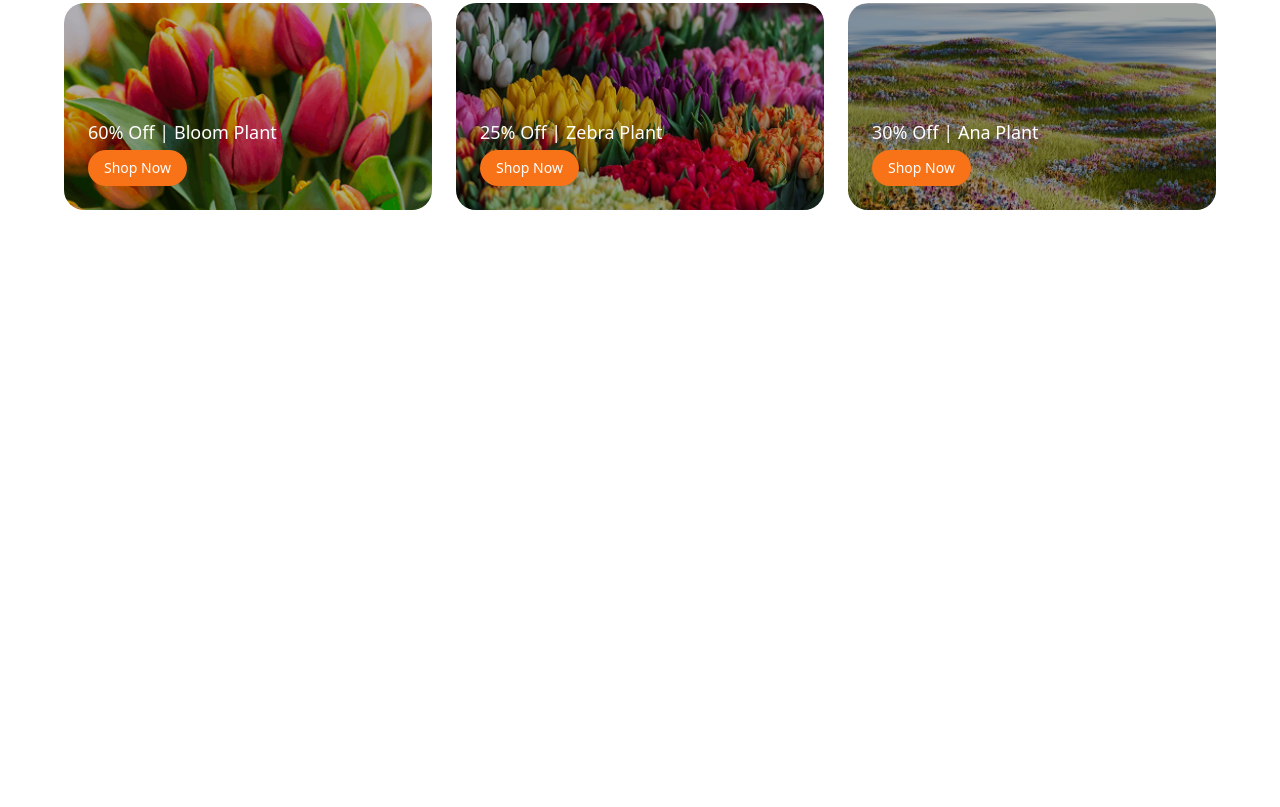
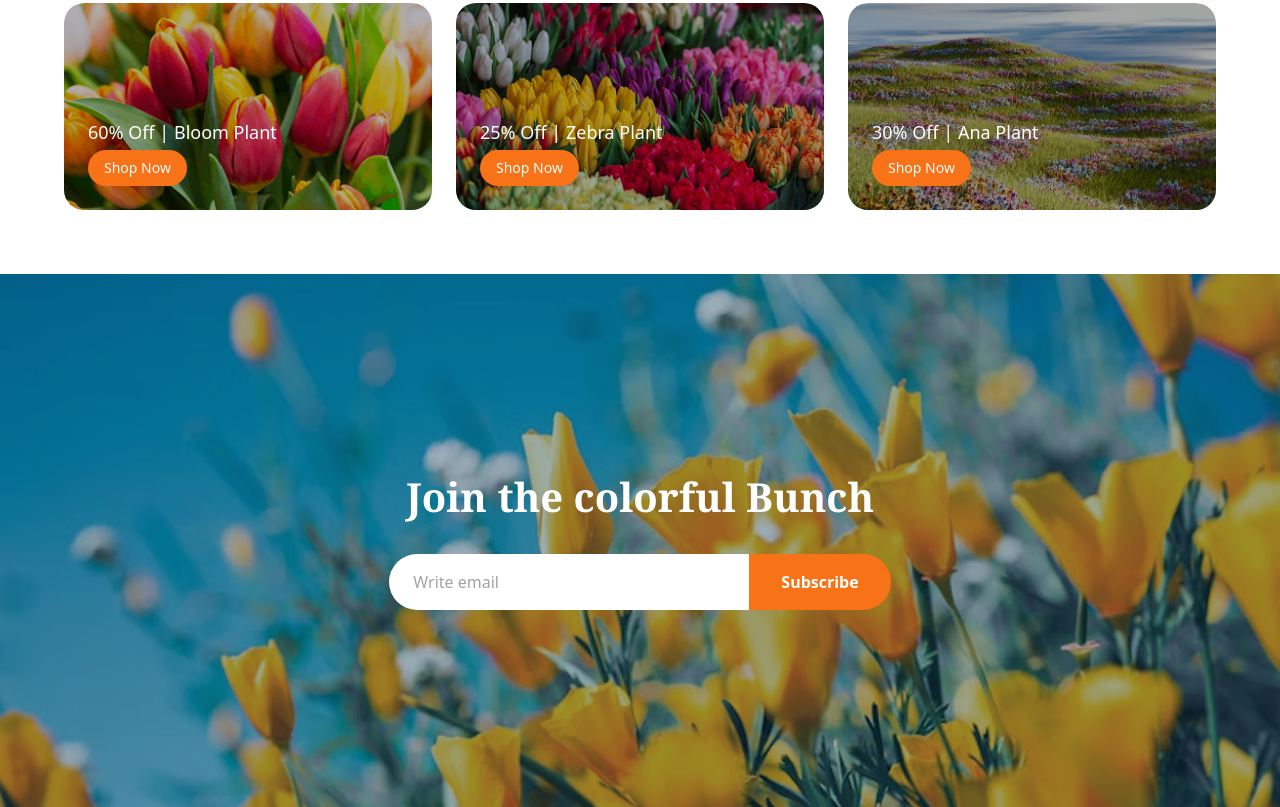
Before and after one commit to RizwanAb94/2nd-Assignment, a plain HTML site: page index.html in a window 1280 px wide. Shown: the part 2498-3305 px from the top of the page. Before the commit the page ends 2772 px from the top, so only its background shows below. Drawn offline with nearby package versions, Linux system fonts and the light colour scheme.

Commit message:
added join section

```diff
--- a/index.html
+++ b/index.html
@@ -188,6 +188,27 @@
     </div>
   </div>
 </section>
+   <!-- Join Section -->
+<section class="w-full h-[533px] bg-cover bg-center flex items-center justify-center px-4 sm:px-6" style="background-image: url('./images/news-letter-bg.png');">
+  <div class="text-center max-w-[640px] w-full">
+    <h2 class="text-white text-[40px] leading-[50px] font-semibold mb-8 font-serif">
+      Join the colorful Bunch
+    </h2>
+    <form class="flex flex-col sm:flex-row items-center justify-center gap-4 sm:gap-0">
+      <input
+        type="email"
+        placeholder="Write email"
+        class="h-[56px] w-full sm:max-w-[360px] px-6 text-[16px] placeholder-[#A3A3A3] text-[#111] border-none rounded-full sm:rounded-l-full sm:rounded-r-none outline-none"
+      />
+      <button
+        type="submit"
+        class="h-[56px] px-8 text-[16px] font-semibold text-white bg-[#F87217] hover:bg-[#e7630a] rounded-full sm:rounded-r-full sm:rounded-l-none transition-all duration-300"
+      >
+        Subscribe
+      </button>
+    </form>
+  </div>
+</section>
 
   </body>
 </html>
```
